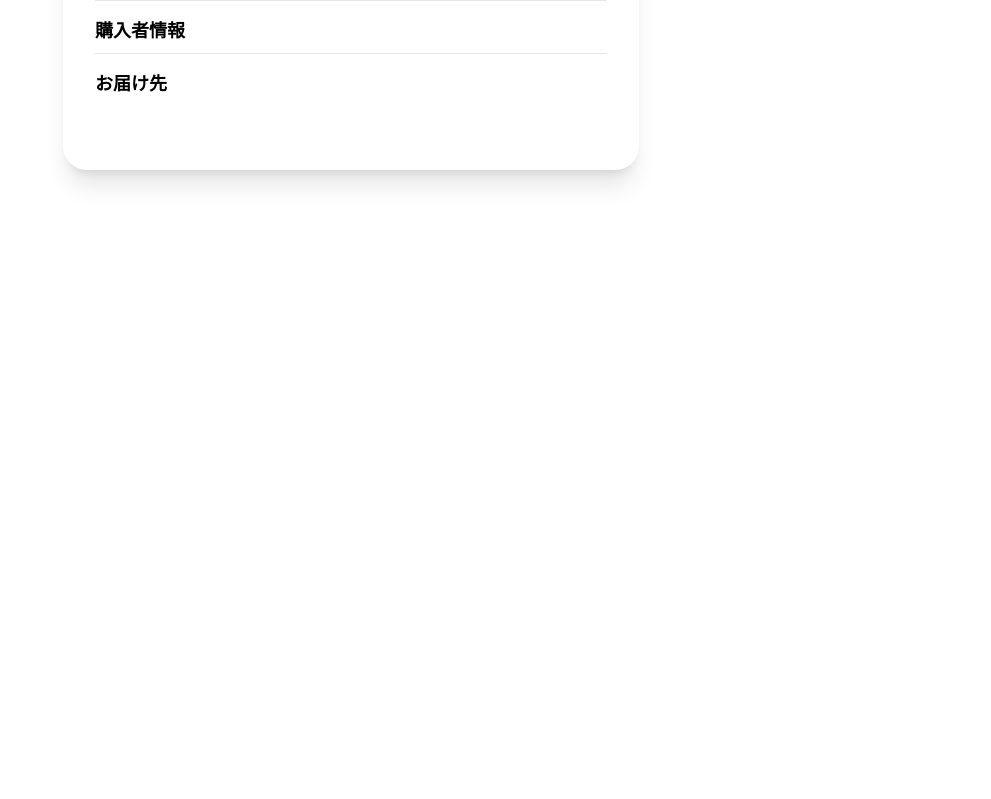
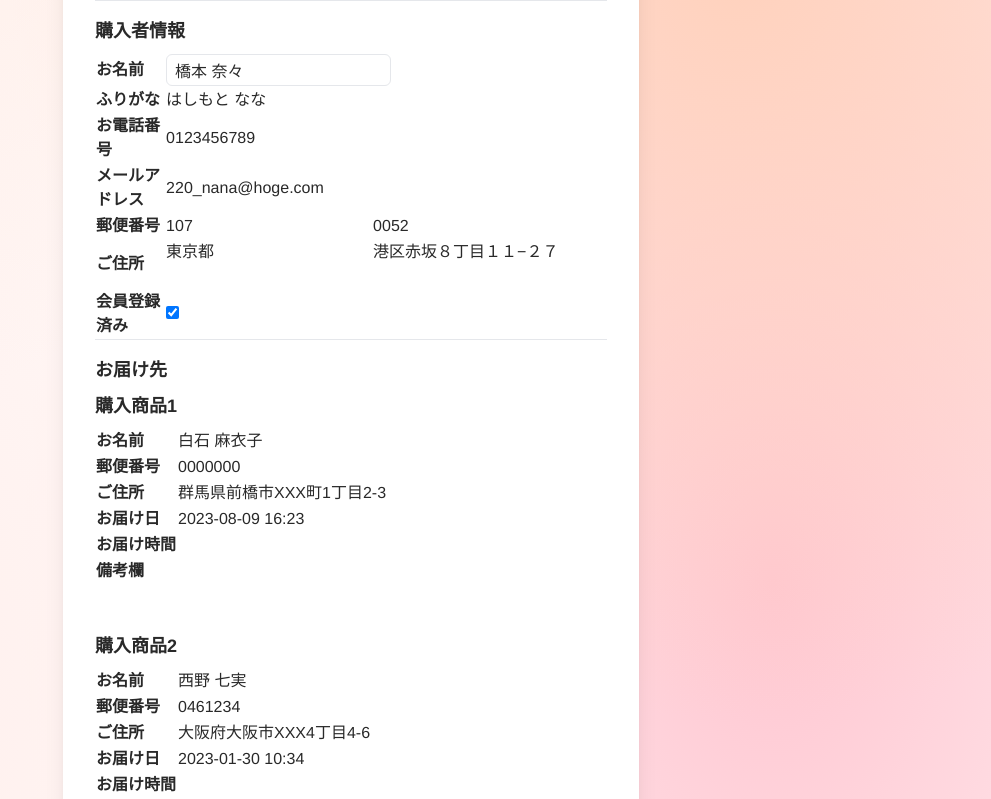
Before and after one commit to Ryuki-4648/vue-order-list, a Vue app in the folder order/: page / in a window 1280 px wide. Shown: the part 1100-1899 px from the top of the page, without its empty margins (289-1280 px from the left). Before the commit the page ends 1366 px from the top, so only its background shows below. Built offline with nearby package versions, Linux system fonts and the light colour scheme.

Commit message:
お客様情報を表示

```diff
--- a/order/src/App.vue
+++ b/order/src/App.vue
@@ -5,16 +5,16 @@ const form = {
   status: '0',
   day: '2023-12-09 12:42',
   id: '1234567',
-  name: '',
-  name_kana: '',
+  name: '橋本 奈々',
+  name_kana: 'はしもと なな',
   tel: '0123456789',
-  mail_address: '',
-  postal_code_1: '530',
-  postal_code_2: '0001',
+  mail_address: '220_nana@hoge.com',
+  postal_code_1: '107',
+  postal_code_2: '0052',
   prefecture: '東京都',
-  address_1: '',
+  address_1: '港区赤坂８丁目１１−２７',
   address_2: '',
-  belong_to_work_reunion: true,
+  member: true,
   total_sum_including_tax: '',
   item_total_sum: '',
   postage: '600',
@@ -24,7 +24,7 @@ const form = {
   item_box: [
     {
       number: 1,
-      delivery_list: [
+      delivery_list:
         {
           name: '白石 麻衣子',
           postal_code_1: '000',
@@ -32,14 +32,13 @@ const form = {
           prefecture: '群馬県',
           address_1: '前橋市XXX町',
           address_2: '1丁目2-3',
-          building_name: '',
+          building_name: '乃木坂ハイツ 406号室',
           specified_day: '1',
           deliverly_day: '2023-08-09 16:23',
           specified_time: '1',
           time: ['2'],
           note: '',
-        }
-      ],
+        },
       items: [
         {
           product_name: '箱推し12色ペンライト',
@@ -67,7 +66,7 @@ const form = {
     },
     {
       number: 2,
-      delivery_list: [
+      delivery_list:
         {
           name: '西野 七実',
           postal_code_1: '046',
@@ -82,7 +81,6 @@ const form = {
           time: ['4'],
           note: '',
         },
-      ],
       items: [
         {
           product_name: 'マフラータオル',
@@ -108,7 +106,7 @@ const currentDate = dayjs();
 
 <template>
 
-  <header class="fixed pl-3 md:pl-6 pt-2 md:pt-4 text-xl bg-white w-full">
+  <header class="fixed pl-3 md:pl-6 pt-2 md:pt-4 text-xl w-full">
     <h1>Sakamichi shop</h1>
   </header>
 
@@ -119,12 +117,12 @@ const currentDate = dayjs();
       <h2 class="text-3xl mb-8 text-center">order list</h2>
 
       <div class="w-48 mx-auto mb-6">
-        <p class="text-xs text-left mb-1">現在日時：{{ currentDate.format('YYYY/MM/DD hh:ss') }}</p>
-        <p class="text-xs text-left">更新日：{{ dayjs(form.day).format('YYYY/MM/DD') }}</p>
+        <p class="text-xs text-left mb-1 tracking-wide">現在日時：{{ currentDate.format('YYYY/MM/DD HH:mm:ss') }}</p>
+        <p class="text-xs text-left tracking-wide">更新日：{{ dayjs(form.day).format('YYYY/MM/DD') }}</p>
       </div>
-      <p class="text-sm text-left md:text-center mb-4">購入商品とお客様情報をご確認の上、お支払い情報にお進みください。</p>
+      <p class="text-sm text-left md:text-center mb-4 tracking-wider">購入商品とお客様情報をご確認の上、お支払い情報にお進みください。</p>
 
-      <div class="w-[20rem] md:w-[36rem] mx-auto shadow-xl rounded-3xl py-16 px-4 md:px-8">
+      <div class="w-[20rem] md:w-[36rem] mx-auto shadow-xl rounded-3xl py-16 px-4 md:px-8 bg-white">
         <ul>
           <li v-for="itemBox, itemBoxIndex in form.item_box" :key="itemBoxIndex" class="mb-12">
             <h2 class="text-lg font-bold text-left mb-2">購入商品{{ itemBox.number }}</h2>
@@ -156,9 +154,70 @@ const currentDate = dayjs();
 
         <hr />
         <h2 class="text-lg font-bold text-left mb-2 mt-4">購入者情報</h2>
+        <table class="text-left">
+          <tr class="">
+            <th class="">お名前</th>
+            <td class=""><input type="text" v-model="form.name" class="border px-2 h-8 rounded-md"></td>
+          </tr>
+          <tr>
+            <th>ふりがな</th>
+            <td><input type="text" v-model="form.name_kana"></td>
+          </tr>
+          <tr>
+            <th>お電話番号</th>
+            <td><input type="text" v-model="form.tel"></td>
+          </tr>
+          <tr>
+            <th>メールアドレス</th>
+            <td><input type="text" v-model="form.mail_address"></td>
+          </tr>
+          <tr>
+            <th>郵便番号</th>
+            <td><input type="text" v-model="form.postal_code_1"><input type="text" v-model="form.postal_code_2"></td>
+          </tr>
+          <tr>
+            <th>ご住所</th>
+            <td><input type="text" v-model="form.prefecture"><input type="text" v-model="form.address_1"><input type="text" v-model="form.address_2"></td>
+          </tr>
+          <tr>
+            <th>会員登録済み</th>
+            <td><input type="checkbox" v-model="form.member"></td>
+          </tr>
+        </table>
 
         <hr />
         <h2 class="text-lg font-bold text-left mb-2 mt-4">お届け先</h2>
+        <ul>
+          <li v-for="itemBox, itemBoxIndex in form.item_box" :key="itemBoxIndex" class="mb-12">
+            <h2 class="text-lg font-bold text-left mb-2">購入商品{{ itemBox.number }}</h2>
+            <table>
+              <tr>
+                <th>お名前</th>
+                <td>{{ itemBox.delivery_list.name }}</td>
+              </tr>
+              <tr>
+                <th>郵便番号</th>
+                <td>{{ itemBox.delivery_list.postal_code_1 }}{{ itemBox.delivery_list.postal_code_2 }}</td>
+              </tr>
+              <tr>
+                <th>ご住所</th>
+                <td>{{ itemBox.delivery_list.prefecture }}{{ itemBox.delivery_list.address_1 }}{{ itemBox.delivery_list.address_2 }}</td>
+              </tr>
+              <tr>
+                <th>お届け日</th>
+                <td>{{ itemBox.delivery_list.deliverly_day }}</td>
+              </tr>
+              <tr>
+                <th>お届け時間</th>
+                <td></td>
+              </tr>
+              <tr>
+                <th>備考欄</th>
+                <td></td>
+              </tr>
+            </table>
+          </li>
+        </ul>
 
       </div>
     </section>
@@ -174,6 +233,13 @@ const currentDate = dayjs();
   font-family: Avenir, Helvetica, Arial, sans-serif;
   -webkit-font-smoothing: antialiased;
   -moz-osx-font-smoothing: grayscale;
+  color: #292929;
+  background-color:hsla(0,0%,100%,1);
+background-image:
+radial-gradient(at 8% 2%, hsla(19,100%,91%,1) 0px, transparent 50%),
+radial-gradient(at 8% 86%, hsla(9,100%,96%,1) 0px, transparent 50%),
+radial-gradient(at 80% 50%, hsla(19,100%,87%,1) 0px, transparent 50%),
+radial-gradient(at 83% 79%, hsla(349,100%,89%,1) 0px, transparent 50%);
 }
 ul,li {
   list-style: none;
--- /dev/null
+++ b/order/src/components/TableTd.vue
@@ -0,0 +1,6 @@
+<script setup>
+</script>
+
+<template>
+  <td></td>
+</template>
--- /dev/null
+++ b/order/src/components/TableTh.vue
@@ -0,0 +1,6 @@
+<script setup>
+</script>
+
+<template>
+  <th></th>
+</template>
--- /dev/null
+++ b/order/src/components/TableTr.vue
@@ -0,0 +1,6 @@
+<script setup>
+</script>
+
+<template>
+  <tr></tr>
+</template>
```
